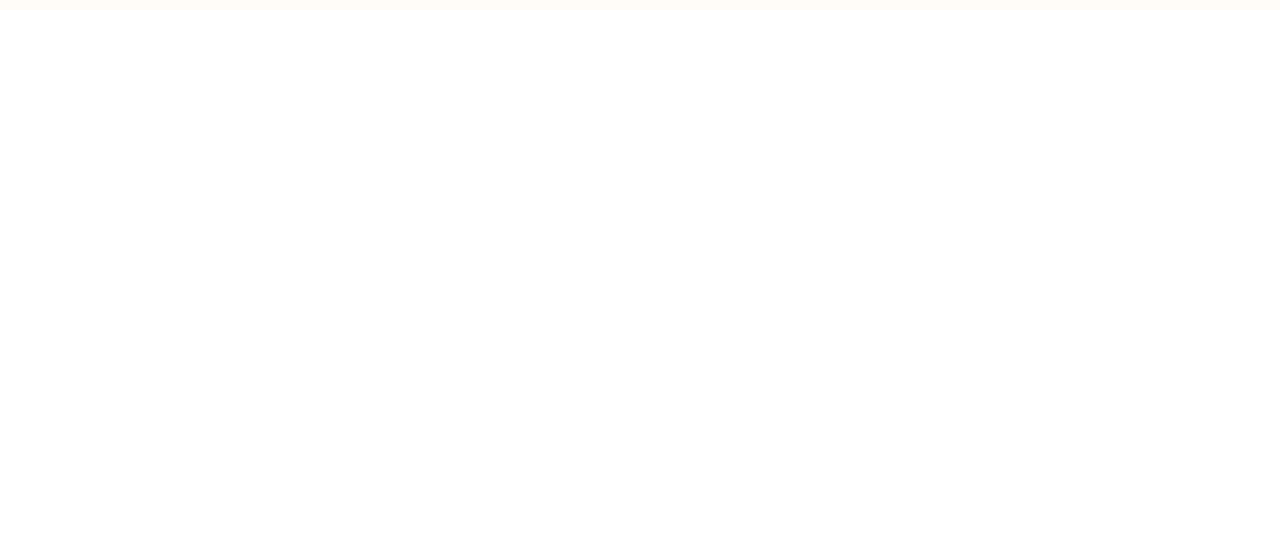
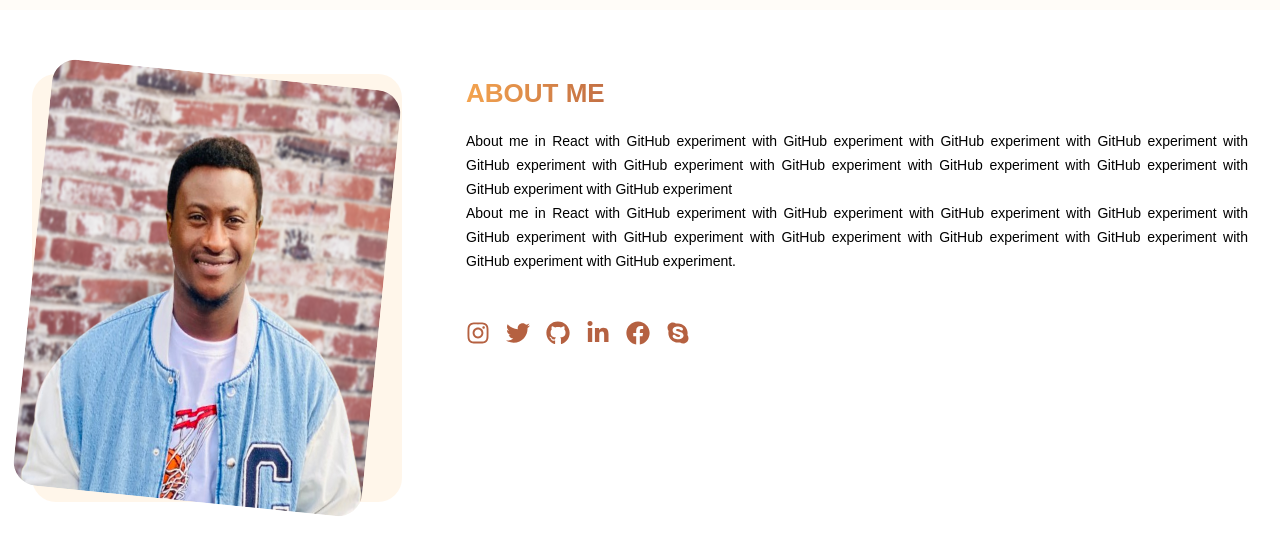
Before and after one commit to irabruce10/my-portfolio, a Next.js app: page / in a window 1280 px wide. Shown: the part 1669-2223 px from the top of the page. Before the commit the page ends 1999 px from the top, so only its background shows below. Built offline with nearby package versions, Linux system fonts and the light colour scheme.

Commit message:
Create About session

```diff
--- a/app/components/SkillCard.jsx
+++ b/app/components/SkillCard.jsx
@@ -2,7 +2,7 @@ import React from 'react';
 
 export const SkillCard = ({ icon, skillName, description, progress }) => {
   return (
-    <div className="bg-white rounded-2xl border border-[#fce8d4] p-4">
+    <div className="bg-white rounded-2xl border border-[#fce8d4] p-4 ">
       <div className="flex gap-3">
         <div className="w-10 h-10 flex items-center justify-center bg-gradient-to-b from-[#fdeddd] to-[#ffffff] rounded-[7px]">
           {icon}
--- a/app/components/Tabs.jsx
+++ b/app/components/Tabs.jsx
@@ -15,7 +15,7 @@ export const Tabs = ({ tabList, activeTab, onChange }) => {
             key={tab.id}
             className={`text-xs md:text-[15px] ${getActiveStyles(
               tab.value,
-            )} rounded-full px4 md:px-10 py-[16px] md:py-3`}
+            )} rounded-full px-4 md:px-10 py-[6px] md:py-3`}
             onClick={() => onChange(tab.value)}
             initial={{ opacity: 0.8, scale: 1 }}
             animate={{
--- a/app/page.js
+++ b/app/page.js
@@ -1,4 +1,5 @@
 import { NavBar } from './components/NavBar';
+import { AboutMe } from './sections/AboutMe';
 import { Hero } from './sections/Hero';
 import { TechnicalProficiency } from './sections/TechnicalProficiency';
 
@@ -8,6 +9,7 @@ export default function Home() {
       <NavBar />
       <Hero />
       <TechnicalProficiency />
+      <AboutMe />
 
       {/*  <h1 className=" mt-3">Home</h1> */}
     </div>
--- a/app/sections/AboutMe.jsx
+++ b/app/sections/AboutMe.jsx
@@ -1,5 +1,41 @@
 import React from 'react';
 
+import profileImage from '/public/images/profile.png';
+import { ABOUT_ME } from '@/utils/data';
+import Image from 'next/image';
+
 export const AboutMe = () => {
-  return <div>AboutMe</div>;
+  return (
+    <section id="about" className="container mx-auto px-8 py-16">
+      <h4 className="block lg:hidden w-[200px] section-title text-left mb-16">
+        About Me
+      </h4>
+      <div className="flex flex-col lg:flex-row gap-16 items-start justify-between ">
+        <div className="w-[300px] md:w-[370px] h-[428px] bg-orange-100/50 rounded-3xl mx-auto">
+          <Image
+            src={profileImage}
+            alt="Profile Pc"
+            className="profile-pc  rounded-3xl"
+          />
+        </div>
+
+        <div className="flex-1">
+          <h4 className="hidden lg:block w-[200px] section-title text-left">
+            ABOUT ME
+          </h4>
+          <p className="text-sm text-justify leading-6 whitespace-pre-line mt-4">
+            {ABOUT_ME.content}
+          </p>
+
+          <div className="flex gap-4 ">
+            {ABOUT_ME.socialLinks.map((item) => (
+              <a key={item.label} className="cursor-pointer group">
+                <item.icon className=" text-2xl text-secondary transition-transform duration-300 group-hover:rotate-12 group-hover:scale-110 group-hover:translate-y-[2px] group-hover:text-primary" />
+              </a>
+            ))}
+          </div>
+        </div>
+      </div>
+    </section>
+  );
 };
--- a/app/sections/TechnicalProficiency.jsx
+++ b/app/sections/TechnicalProficiency.jsx
@@ -50,7 +50,7 @@ export const TechnicalProficiency = () => {
           onChange={handleTabClick}
         />
 
-        <div className=" grid grid-cols-1 md:grid-cols-2 lg:grid-cols-4 min-h-[430px]">
+        <div className=" grid grid-cols-1 md:grid-cols-2 lg:grid-cols-4 gap-4 min-h-[430px]">
           {tabData.map((skill, index) => (
             <motion.div
               key={skill.id}
--- a/utils/data.js
+++ b/utils/data.js
@@ -8,6 +8,8 @@ import {
   FaCss3,
   FaNodeJs,
   FaLinkedinIn,
+  FaFacebook,
+  FaSkype,
 } from 'react-icons/fa';
 
 import { BilogoJavascript } from 'react-icons/bi';
@@ -82,15 +84,23 @@ export const SKILLS = [
 ];
 
 export const ABOUT_ME = {
-  content: `About me in React.............`,
+  content: `About me in React with GitHub experiment with GitHub experiment with GitHub experiment with GitHub experiment with GitHub experiment with GitHub experiment with GitHub experiment with GitHub experiment with GitHub experiment with GitHub experiment with GitHub experiment
+  About me in React with GitHub experiment with GitHub experiment with GitHub experiment with GitHub experiment with GitHub experiment with GitHub experiment with GitHub experiment with GitHub experiment with GitHub experiment with GitHub experiment with GitHub experiment.
+
+
+  `,
+  content: `About me in React with GitHub experiment with GitHub experiment with GitHub experiment with GitHub experiment with GitHub experiment with GitHub experiment with GitHub experiment with GitHub experiment with GitHub experiment with GitHub experiment with GitHub experiment
+  About me in React with GitHub experiment with GitHub experiment with GitHub experiment with GitHub experiment with GitHub experiment with GitHub experiment with GitHub experiment with GitHub experiment with GitHub experiment with GitHub experiment with GitHub experiment.
+
+
+  `,
   socialLinks: [
-    { id: '01', label: 'instagram', link: '#', icon: <FaInstagram /> },
-    { id: '02', label: 'twit', link: '#', icon: <FaTwitter /> },
-    { id: '03', label: 'html5', link: '#', icon: <FaHtml5 /> },
-    { id: '04', label: 'css', link: '#', icon: <FaCss3 /> },
-    { id: '05', label: 'node', link: '#', icon: <FaNodeJs /> },
-    { id: '06', label: 'expr', link: '#', icon: <SiExpress /> },
-    { id: '07', label: 'mong', link: '#', icon: <SiMongodb /> },
+    { id: '01', label: 'instagram', link: '#', icon: FaInstagram },
+    { id: '02', label: 'twit', link: '#', icon: FaTwitter },
+    { id: '03', label: 'github', link: '#', icon: FaGithub },
+    { id: '04', label: 'linkedin-in', link: '#', icon: FaLinkedinIn },
+    { id: '05', label: 'facebook', link: '#', icon: FaFacebook },
+    { id: '06', label: 'skype', link: '#', icon: FaSkype },
   ],
   email: 'email@example.com',
   phone: '1234567890',
```
